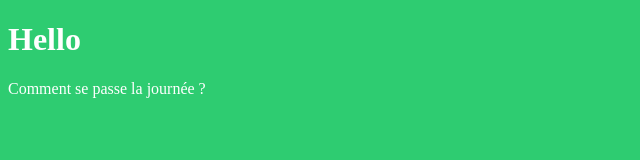
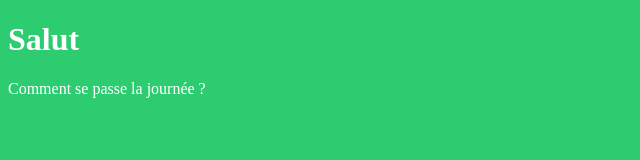
Before and after one commit to Emmanuel974/test_git, a plain HTML site: page index.html in a window 1280 px wide. Shown: the full height of the page, 0-640 px from the left. Drawn offline with Linux system fonts and the light colour scheme.

Commit message:
Test conflict

```diff
--- a/index.html
+++ b/index.html
@@ -12,7 +12,7 @@
 </style>
 
 <body>
-	<h1>Hello</h1>
+	<h1>Salut</h1>
 	<p>
 		Comment se passe la journée ?
 	</p>
```
